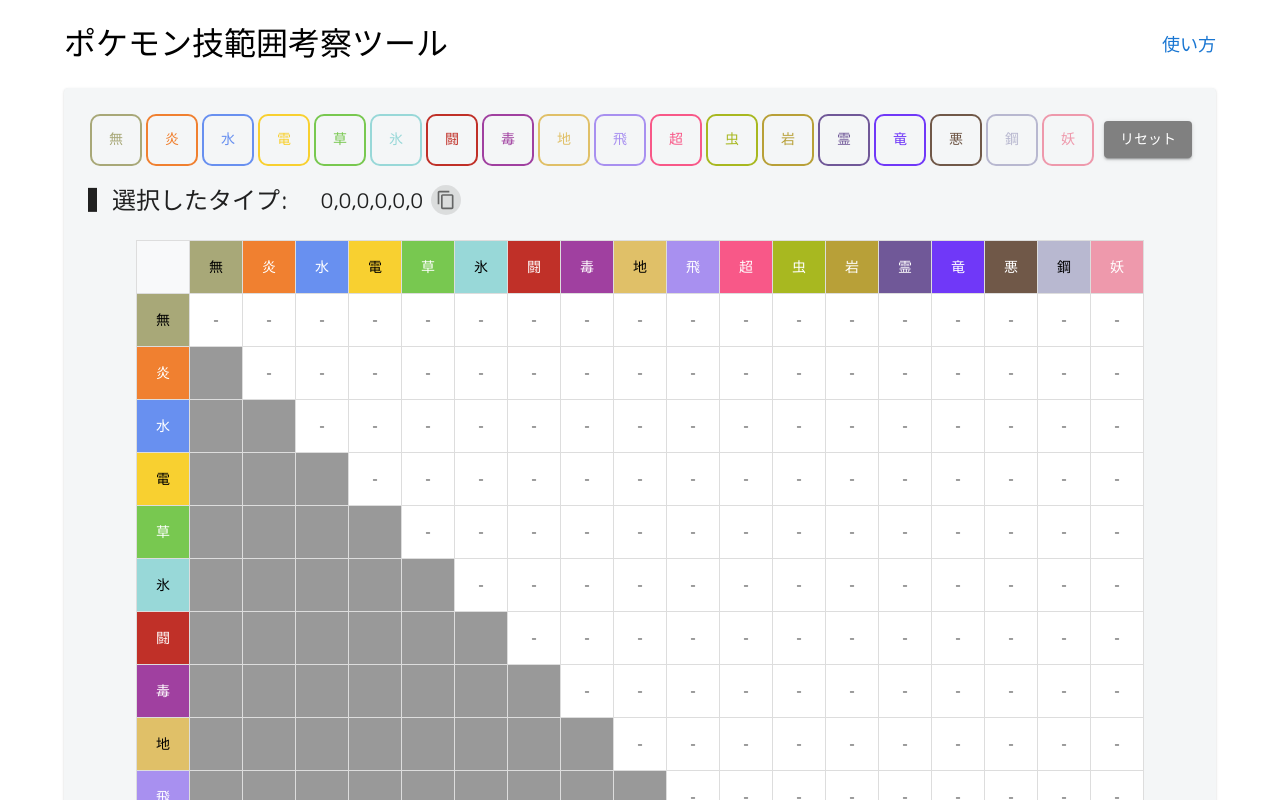
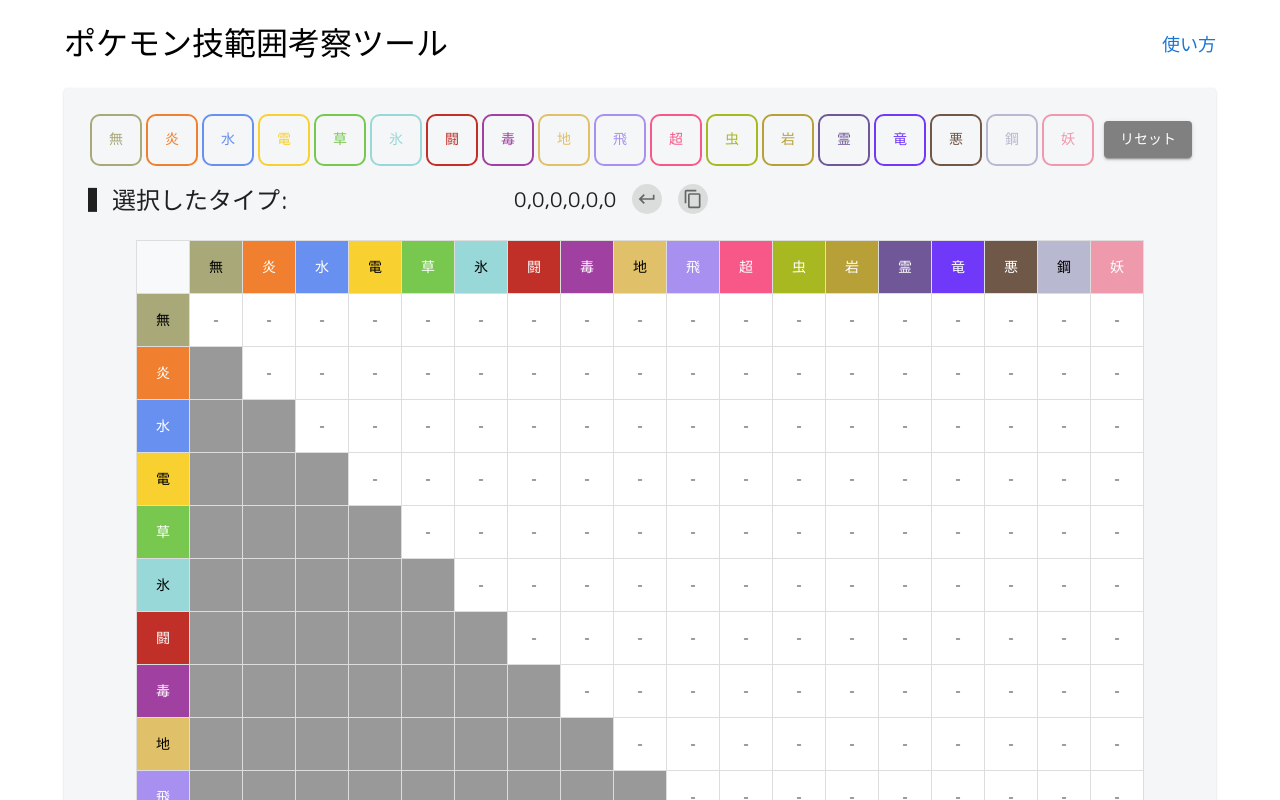
Before and after one commit to suisui-swimmy/pokemon-type-coverage-tool, a React (Create React App) app: page / in a window 1280 px wide. Shown: the top 800 px of the page. Built offline with nearby package versions, Linux system fonts and the light colour scheme.

Commit message:
Add functionality to handle line breaks in CSV strings

```diff
--- a/src/App.js
+++ b/src/App.js
@@ -1,6 +1,7 @@
-import React, { useState, useCallback } from 'react';
+import React, { useState, useCallback, useEffect } from 'react';
 import { Container, Typography, Box, Link, Paper, Button, IconButton, Snackbar } from '@mui/material';
 import ContentCopyIcon from '@mui/icons-material/ContentCopy';
+import KeyboardReturnIcon from '@mui/icons-material/KeyboardReturn';
 import { ThemeProvider, createTheme } from '@mui/material/styles';
 import TypeButton from './components/TypeButton';
 import CoverageTable from './components/CoverageTable';
@@ -14,9 +15,24 @@
   },
 });
 
+const DEFAULT_SUMMARY = { 4: 0, 2: 0, 1: 0, 0.5: 0, 0.25: 0, 0: 0 };
+
 function App() {
   const [selectedTypes, setSelectedTypes] = useState([]);
   const [snackbarOpen, setSnackbarOpen] = useState(false);
+  const [dataRows, setDataRows] = useState([]);
+
+  useEffect(() => {
+    const handleKeyPress = (event) => {
+      if (event.shiftKey && event.key === 'Enter') {
+        event.preventDefault();
+        handleNewLine();
+      }
+    };
+
+    window.addEventListener('keydown', handleKeyPress);
+    return () => window.removeEventListener('keydown', handleKeyPress);
+  }, [selectedTypes]);
 
   const handleTypeClick = (type) => {
     setSelectedTypes(prev =>
@@ -28,12 +44,13 @@
 
   const handleReset = () => {
     setSelectedTypes([]);
+    setDataRows([]);
   };
 
   const calculateTypeSummary = useCallback(() => {
-    if (selectedTypes.length === 0) return { 4: 0, 2: 0, 1: 0, 0.5: 0, 0.25: 0, 0: 0 };
+    if (selectedTypes.length === 0) return DEFAULT_SUMMARY;
 
-    const summary = { 4: 0, 2: 0, 1: 0, 0.5: 0, 0.25: 0, 0: 0 };
+    const summary = { ...DEFAULT_SUMMARY };
     const types = Object.keys(typeData);
 
     types.forEach(type1 => {
@@ -61,21 +78,39 @@
   const formatCSVString = useCallback(() => {
     const summary = calculateTypeSummary();
 
-    // 選択されたタイプのみを含む配列を作成
     const selectedTypesStr = selectedTypes.length > 0
       ? selectedTypes.join(',') + ','
       : '';
 
-    // 倍率の集計を追加
     const effectivenessColumns = `${summary[4]},${summary[2]},${summary[1]},${summary[0.5]},${summary[0.25]},${summary[0]}`;
 
     return `${selectedTypesStr}${effectivenessColumns}`;
   }, [selectedTypes, calculateTypeSummary]);
 
+  const handleNewLine = () => {
+    const currentData = {
+      types: [...selectedTypes],
+      csvString: formatCSVString()
+    };
+    setDataRows(prev => [...prev, currentData]);
+    setSelectedTypes([]);
+  };
+
   const handleCopyClick = async () => {
     try {
-      const csvString = formatCSVString();
-      await navigator.clipboard.writeText(csvString);
+      let textToCopy = '';
+      if (dataRows.length > 0) {
+        textToCopy = dataRows.map(row => row.csvString).join('\n');
+        if (selectedTypes.length > 0) {
+          textToCopy += '\n' + formatCSVString();
+        }
+      } else if (selectedTypes.length > 0) {
+        textToCopy = formatCSVString();
+      } else {
+        textToCopy = '0,0,0,0,0,0';
+      }
+
+      await navigator.clipboard.writeText(textToCopy);
       setSnackbarOpen(true);
     } catch (err) {
       console.error('Failed to copy text: ', err);
@@ -86,7 +121,19 @@
     setSnackbarOpen(false);
   };
 
-  const summary = calculateTypeSummary();
+  const renderTypeTag = (type) => (
+    <span
+      style={{
+        backgroundColor: typeData[type].color,
+        color: typeData[type].textColor,
+        padding: '5px',
+        display: 'inline-block',
+        fontSize: '20px'
+      }}
+    >
+      {type}
+    </span>
+  );
 
   return (
     <ThemeProvider theme={theme}>
@@ -161,28 +208,50 @@
           </Box>
 
           <Box sx={{ my: 2 }}>
+            <Box sx={{ display: 'flex', flexDirection: 'column', gap: 1 }}>
+              <Box sx={{ display: 'flex', alignItems: 'flex-start' }}>
+                <Typography variant="h5" sx={{ fontSize: '24px', width: '210px', flexShrink: 0 }}>
+                  ▍選択したタイプ:
+                </Typography>
+                <Box sx={{ display: 'flex', flexDirection: 'column', gap: 1 }}>
+                  {dataRows.map((row, index) => (
+                    <Box key={index} sx={{ display: 'flex', alignItems: 'center', gap: 2 }}>
+                      <Box sx={{ display: 'flex', alignItems: 'center', gap: 1, minWidth: '200px' }}>
+                        {row.types.map((type, typeIndex) => (
+                          <React.Fragment key={typeIndex}>
+                            {renderTypeTag(type)}
+                          </React.Fragment>
+                        ))}
+                      </Box>
+                      <Typography sx={{ fontSize: '20px', fontFamily: 'M PLUS Rounded 1c", sans-serif' }}>
+                        {row.csvString}
+                      </Typography>
+                    </Box>
+                  ))}
                   <Box sx={{ display: 'flex', alignItems: 'center', gap: 2 }}>
-              <Typography variant="h5" sx={{ display: 'flex', alignItems: 'center', flexWrap: 'wrap', gap: 1 }}>
-                <span style={{ fontSize: '24px' }}>▍選択したタイプ: </span>
-                {selectedTypes.map((type) => (
-                  <span
-                    key={type}
-                    style={{
-                      backgroundColor: typeData[type].color,
-                      color: typeData[type].textColor,
-                      padding: '5px',
-                      display: 'inline-block',
-                      fontSize: '20px'
+                    <Box sx={{ display: 'flex', alignItems: 'center', gap: 1, minWidth: '200px' }}>
+                      {selectedTypes.map((type, index) => (
+                        <React.Fragment key={index}>
+                          {renderTypeTag(type)}
+                        </React.Fragment>
+                      ))}
+                    </Box>
+                    <Typography sx={{ fontSize: '20px', fontFamily: 'M PLUS Rounded 1c", sans-serif' }}>
+                      {formatCSVString() || '0,0,0,0,0,0'}
+                    </Typography>
+                    <IconButton
+                      onClick={handleNewLine}
+                      size="small"
+                      sx={{
+                        backgroundColor: 'rgba(0,0,0,0.1)',
+                        '&:hover': {
+                          backgroundColor: 'rgba(0,0,0,0.2)',
+                        }
                       }}
+                      title="Shift + Enter"
                     >
-                    {type}
-                  </span>
-                ))}
-              </Typography>
-              <Box sx={{ display: 'flex', alignItems: 'center', gap: 1, ml: 2 }}>
-                <Typography sx={{ fontSize: '20px', whiteSpace: 'nowrap' }}>
-                  {formatCSVString()}
-                </Typography>
+                      <KeyboardReturnIcon fontSize="small" />
+                    </IconButton>
                     <IconButton
                       onClick={handleCopyClick}
                       size="small"
@@ -195,6 +264,8 @@
                     >
                       <ContentCopyIcon fontSize="small" />
                     </IconButton>
+                  </Box>
+                </Box>
               </Box>
             </Box>
           </Box>
--- a/src/components/CoverageTable.js
+++ b/src/components/CoverageTable.js
@@ -199,7 +199,7 @@
           return (
             <Box key={multiplier}>
               <Typography sx={{ fontSize: '20px', mb: 1 }}>
-                {multiplier}倍のタイプ:
+              {multiplier}倍を与えるタイプの合計:
               </Typography>
               {chunks.map((chunk, index) => (
                 <Table
@@ -295,7 +295,7 @@
           return (
             <Box key={effectiveness}>
               <Typography variant="h5" sx={{ mt: 1, fontSize: '24px' }}>
-                ▍{effectiveness}倍のタイプ:
+                ▍選択したタイプを{effectiveness}倍で受けるタイプ:
               </Typography>
               <Box sx={{ ml: 2, mt: 1 }}>
                 {sortedTypesList.map((typePair, index) => {
```
Lines whose indentation alone changed are shown as unchanged.
